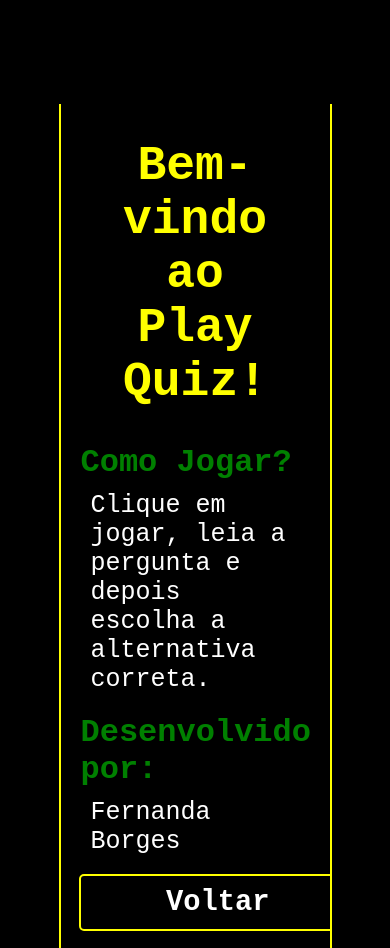
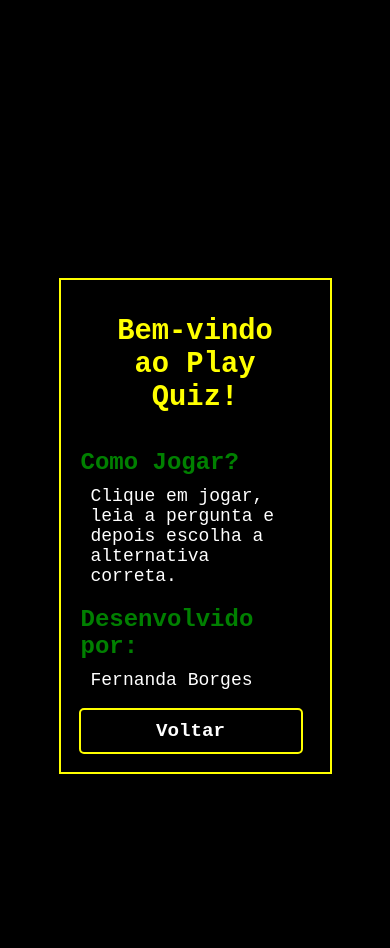
Before and after one commit to fernanda-borg3s/play-quiz-game, a plain HTML site: page index.html in a window 390 px wide. Shown: the part 740-1688 px from the top of the page. Drawn offline with Linux system fonts and the light colour scheme; files whose address does not match are found by name.

Commit message:
Update estilo.css

```diff
--- a/estilo.css
+++ b/estilo.css
@@ -164,3 +164,31 @@ p {
     text-decoration: none;
     color: white;
 }
+
+@media (max-width: 500px){
+    .btn-resposta{
+    margin: 5px;
+    padding: 10px;
+    font-size: 1.1rem;
+    }
+    h1 {
+        font-size: 1.8rem;
+    }
+    .btn-jogar, .btn-reiniciar, .btn-saibamais, .btn-voltar{
+        font-size: 1.2rem;
+    }
+    .btn-voltar{
+        width: 90%;
+    }
+    h1#bem-vindo {
+        font-size: 1.8rem;
+    }
+
+    h2 {
+        font-size: 1.5rem;
+    }
+
+    p {
+        font-size: 18px;
+    }
+}
```
